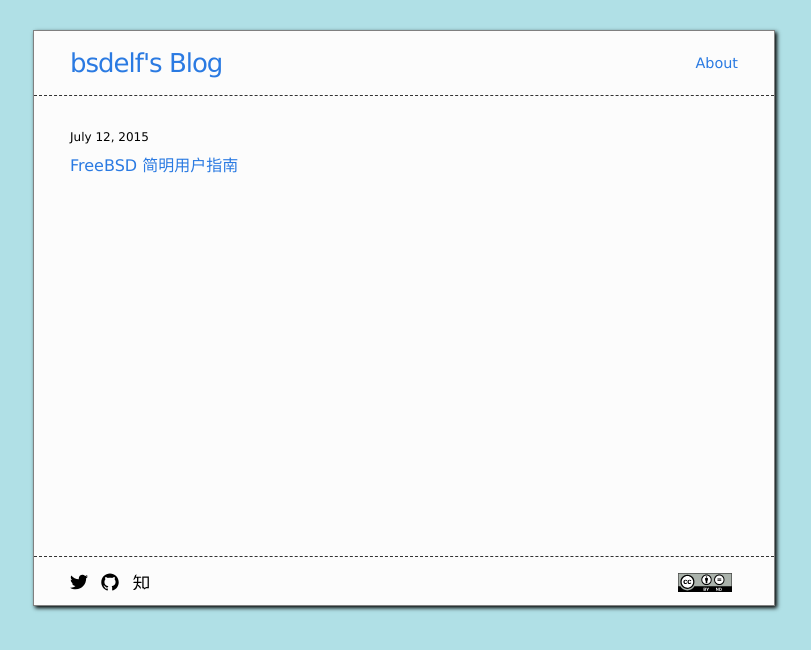
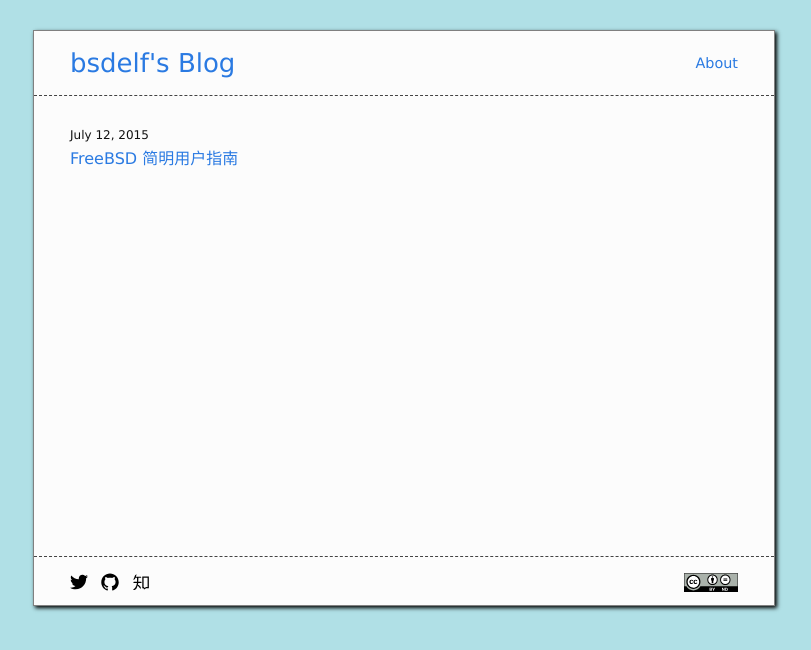
Before and after one commit to bsdelf/bsdelf.github.io, a Jekyll site: the page built from index.html, in a window 1280 px wide. Shown: the top 650 px of the page, without its empty margins (236-1047 px from the left). Built offline with Jekyll 4.4.1, drawn with Linux system fonts in a browser that asks for light colours; nearby versions of some CDN libraries.

Commit message:
~ cleanup & minor tune

```diff
--- a/_layouts/default.html
+++ b/_layouts/default.html
@@ -4,7 +4,7 @@
     {% include head.html %}
 
     <body>
-        <div class="viewport">
+        <div class="paper">
             {% include header.html %}
 
             <div class="page-content">
--- a/_sass/_base.scss
+++ b/_sass/_base.scss
@@ -18,12 +18,12 @@
     font-size: $base-font-size;
     line-height: $base-line-height;
     font-weight: normal;
+    text-align: justify;
     color: $grey-color;
-    background: powderblue;
-    text-align: justify;
+    background: $bg-color;
 
-    @media screen and (max-width: $page-width + $spacing-unit) {
-        background: #fcfcfc;
+    @media screen and (max-width: $viewport-min-width) {
+        background: $paper-color;
     }
 }
 
@@ -115,7 +115,7 @@
  */
 blockquote {
     color: $grey-color;
-    border-left: 4px solid $grey-color-light;
+    border-left: 4px solid $light-grey-color;
     padding-left: $spacing-unit / 2;
     font-size: 18px;
     letter-spacing: -1px;
@@ -167,19 +167,13 @@
 }
 
 
-hr {
-    border-top: 1px solid $grey-color-light;
-    text-shadow: none;
-}
-
-
 
 /**
  * Wrapper
  */
 .wrapper {
-    max-width: -webkit-calc($page-width - (#{$spacing-unit} * 2));
-    max-width:         calc($page-width - (#{$spacing-unit} * 2));
+    max-width: -webkit-calc($paper-width - (#{$spacing-unit} * 2));
+    max-width:         calc($paper-width - (#{$spacing-unit} * 2));
     margin-right: auto;
     margin-left: auto;
     padding-right: $spacing-unit*1.2;
@@ -187,15 +181,15 @@
     @extend %clearfix;
 }
 
-.viewport {
-    max-width: $page-width;
+.paper {
+    max-width: $paper-width;
     margin: $spacing-unit auto;
-    background: #fcfcfc;
+    background: $paper-color;
 
-    border: 1px solid #808080;
-    box-shadow: 2px 2px 4px #000;
+    border: 1px solid $paper-border-color;
+    box-shadow: 2px 2px 4px $paper-shadow-color;
 
-    @media screen and (max-width: $page-width + $spacing-unit) {
+    @media screen and (max-width: $viewport-min-width) {
         margin: 0 auto;
         border: none;
         box-shadow: none;
@@ -242,53 +236,3 @@
         }
     }
 }
-
-
-sup > a:before{
-    content: "[";
-}
-sup > a:after{
-    content: "]";
-}
-
-.footnotes {
-    border-top: 1px solid $grey-color-light;
-    padding-top: $spacing-unit / 2;
-    font-size: $small-font-size;
-}
-
-.footnotes code {
-    font-size: $small-font-size - 2px;
-}
-
-.footnotes ol {
-    counter-reset: idx 0;
-    list-style-type: none;
-    margin-left: 0;
-    padding-left: 0;
-}
-
-.footnotes li {
-    float: left;
-    width: 90%;
-    margin-left: 2em;
-}
-
-.footnotes li:before {
-    float: left;
-    content: '[' counter(idx) '] ';
-    counter-increment: idx;
-    width: 2em;
-    text-align: right;
-    margin-left: -2em;
-}
-
-.footnotes li:target  {
-    color: red;
-}
-
-.footnotes p {
-    float: left;
-    margin-left: 0.5em;
-    margin-bottom: 0.5em;
-}
--- a/_sass/_layout.scss
+++ b/_sass/_layout.scss
@@ -3,17 +3,13 @@
  * Site header
  */
 .site-header {
-    height: 64px;
-    border-bottom: 1px dashed $grey-color-light;
-    // Positioning context for the mobile navigation icon
-    //position: relative;
+    height: $header-height;
+    border-bottom: 1px dashed $light-grey-color;
 }
 
 .site-title {
     font-size: $huge-font-size;
-    line-height: 64px;
-    letter-spacing: -1px;
-    margin-bottom: 0;
+    line-height: $header-height;
     float: left;
 
     .normal {
@@ -23,7 +19,7 @@
 
 .site-nav {
     float: right;
-    line-height: 64px;
+    line-height: $header-height;
 
     .page-link {
         line-height: $base-line-height;
@@ -45,14 +41,13 @@
  * Site footer
  */
 .site-footer {
-    height: 48px;
-    border-top: 1px dashed $grey-color-light;
-    line-height: 48px;
+    height: $footer-height;
+    border-top: 1px dashed $light-grey-color;
+    line-height: $footer-height;
 }
 
 .footer-col-left {
     float: left;
-
 }
 
 .footer-col-left a {
@@ -63,6 +58,7 @@
 
 .footer-col-right {
     float: right;
+    text-align: right;
 }
 
 .footer-col-right a {
@@ -82,7 +78,7 @@
     height: $spacing-unit;
     line-height: $spacing-unit;
     right: 0;
-    bottom: $spacing-unit*1.5 + 48px;
+    bottom: $spacing-unit*1.5 + $footer-height;
     font-size: $spacing-unit * 0.8;
     text-align: center;
     visibility: hidden;
@@ -116,13 +112,13 @@
         margin-bottom: $spacing-half;
 
         h2 a {
-            display: inline-block;
         }
     }
 
 }
 
 .post-meta {
+    display: block;
     font-size: $tiny-font-size;
     color: $grey-color;
 }
@@ -130,6 +126,7 @@
 .post-link {
     display: block;
     font-size: $medium-font-size;
+    padding: 0.2em 0;
 }
 
 
@@ -143,7 +140,6 @@
 
 .post-title {
     font-size: $large-font-size;
-    //letter-spacing: -1px;
     line-height: 1;
 }
 
@@ -167,4 +163,52 @@
         font-size: $base-font-size * 1.1;
     }
 
+    sup a:before{
+        content: "[";
+    }
+    sup a:after{
+        content: "]";
+    }
+
+    .footnotes {
+        border-top: 1px solid #666;
+        padding-top: $spacing-unit / 2;
+        font-size: $small-font-size;
+    }
+
+    .footnotes code {
+        font-size: $small-font-size - 2px;
+    }
+
+    .footnotes ol {
+        counter-reset: idx 0;
+        list-style-type: none;
+        margin-left: 0;
+        padding-left: 0;
+    }
+
+    .footnotes li {
+        float: left;
+        width: 90%;
+        margin-left: 2em;
+    }
+
+    .footnotes li:before {
+        float: left;
+        content: '[' counter(idx) '] ';
+        counter-increment: idx;
+        width: 2em;
+        text-align: right;
+        margin-left: -2em;
+    }
+
+    .footnotes li:target  {
+        color: $red-color;
+    }
+
+    .footnotes p {
+        float: left;
+        margin-left: 0.5em;
+        margin-bottom: 0.5em;
+    }
 }
--- a/css/main.scss
+++ b/css/main.scss
@@ -9,15 +9,6 @@
 $base-font-family: "Lucida Grande", "Dejavu Sans", Helvetica, "Hiragino Sans GB", "Microsoft YaHei", sans-serif;
 $mono-font-family: Monaco, "Dejavu Sans Mono", Consolas, monospace;
 
-//$base-font-size:   16px;
-//$tiny-font-size:   $base-font-size * 0.750; //16--12
-//$small-font-size:  $base-font-size * 0.8125; //16--13
-//$medium-font-size: $base-font-size * 1.125; //16--18
-//$big-font-size:    $base-font-size * 1.250; //16--20
-//$large-font-size:  $base-font-size * 1.625; //16--26
-//$huge-font-size:   $base-font-size * 1.875; //16--30
-//$base-line-height: 1.5;
-
 $tiny-font-size:    12px;
 $small-font-size:   13px;
 $base-font-size:    14.4px;
@@ -27,17 +18,22 @@
 $huge-font-size:    26px;
 $base-line-height:  1.5;
 
-$spacing-unit:     30px;
-$spacing-half:     15px;
+$spacing-unit:      30px;
+$spacing-half:      15px;
 
-$grey-color:       #000000;//#828282;
-$grey-color-light:  lighten($grey-color, 20%);
-$grey-color-darker: darken($grey-color, 30%);
+$bg-color:          powderblue;
+$paper-color:       #fcfcfc;
+$paper-border-color:#808080;
+$paper-shadow-color:black;
+$grey-color:        #111;
+$light-grey-color:  lighten($grey-color, 20%);
+$blue-color:        #2a7ae2;
+$red-color:         red;
 
-$green-color:      #62c438;//#b5e853;
-$blue-color:       #2a7ae2;//#428bd4;//#64aaf0;//#63c0f5;
-
-$page-width:        740px;
+$paper-width:       740px;
+$header-height:     64px;
+$footer-height:     48px;
+$viewport-min-width:$paper-width+$spacing-unit*2;
 
 // Import partials from `sass_dir` (defaults to `_sass`)
 @import
--- a/index.html
+++ b/index.html
@@ -6,10 +6,12 @@
     <ul class="post-list">
         {% for post in site.posts %}
         <li>
-            <span class="post-meta">{{ post.date | date: "%B %-d, %Y" }}</span>
-            <h2>
-                <a class="post-link" href="{{ post.url | prepend: site.baseurl }}">{{ post.title }}</a>
-            </h2>
+            <div class="post-meta">
+                <span>{{ post.date | date: "%B %-d, %Y" }}</span>
+            </div>
+            <div class="post-link" >
+                <a href="{{ post.url | prepend: site.baseurl }}">{{ post.title }}</a>
+            </div>
         </li>
         {% endfor %}
     </ul>
```
